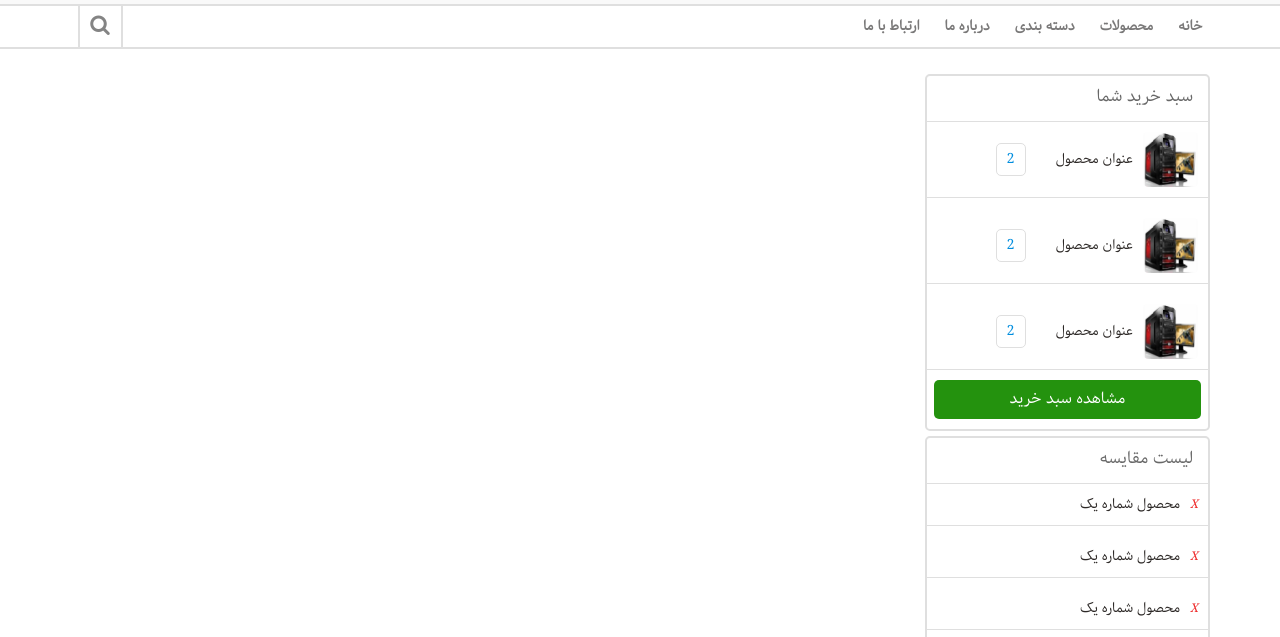
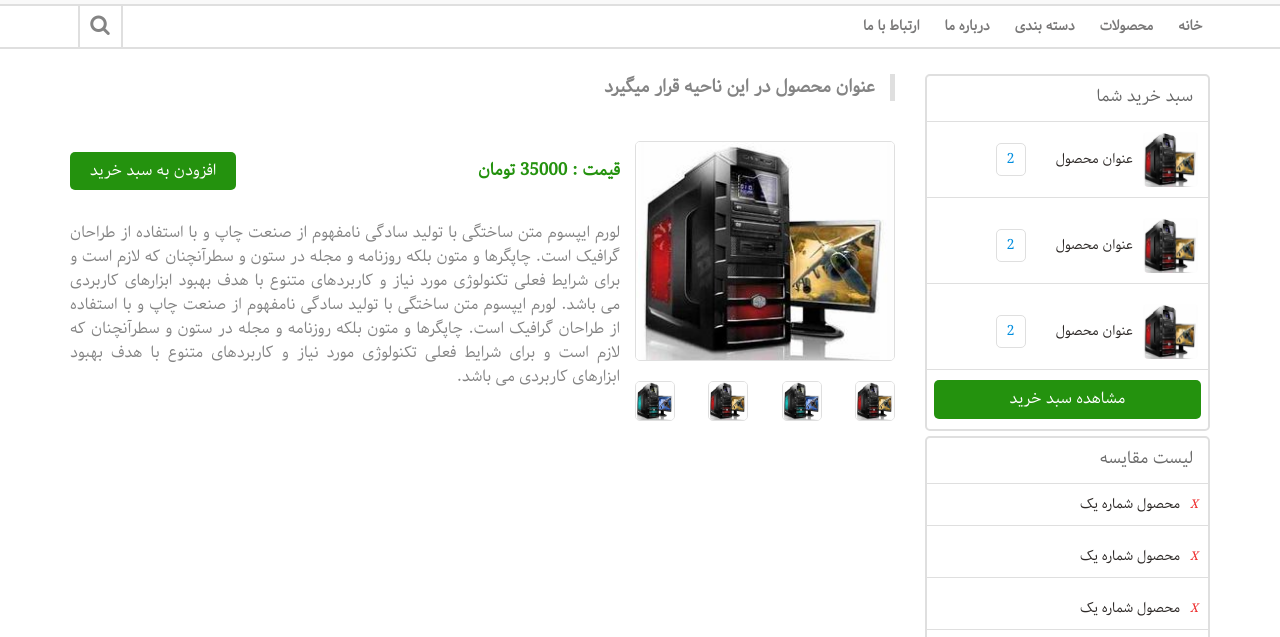
Before and after one commit to MehdiIlkhaniNasab/Advance-Store-Template-With-Bootstrap-v-5.2, a plain HTML site: page single-product.html in a window 1280 px wide. Shown: the part 154-791 px from the top of the page. Drawn offline with Linux system fonts and the light colour scheme; files whose address does not match are found by name.

Commit message:
update single-page prodcut section product details

```diff
--- a/css/pages/_single-product.css
+++ b/css/pages/_single-product.css
@@ -0,0 +1,88 @@
+.important-deatils {}
+
+.important-deatils .product-name {
+    font-size: 1.8rem;
+    color: var(--bs-gray-2);
+    font-weight: bold;
+    padding-right: 2rem;
+    position: relative;
+}
+
+.important-deatils .product-name::before {
+    content: '';
+    width: 0.5rem;
+    height: 100%;
+    position: absolute;
+    top: 0;
+    right: 0;
+    background-color: var(--bs-gray-1);
+}
+
+.important-deatils > div {
+    margin-top: 4rem;
+    display: flex;
+    justify-content: space-between;
+    text-align: justify;
+    gap: 1.5rem;
+    color: var(--bs-gray-2);
+}
+
+.important-deatils .product-img-box{
+    display: grid;
+    gap: 2rem;
+}
+
+.important-deatils .prodcut-main-img{
+    width: 26rem;
+    height: 22rem;
+    border: 1px solid var(--bs-gray-1);
+    border-radius: 5px;
+    overflow: hidden;
+
+}
+
+.important-deatils .prodcut-main-img img{
+    width: 100%;
+    height: 100%;
+    display: block;
+}
+
+.important-deatils .product-colors{
+    display: flex;
+    justify-content: space-between;
+    gap: 1rem;
+}
+
+.product-colors > div{
+    width: 4rem;
+    height: 4rem;
+    border: 1px solid var(--bs-gray-1);
+    border-radius: 5px;
+    overflow: hidden;
+    cursor: pointer;
+
+
+}
+
+.product-colors img{
+    width: 100%;
+    height: 100%;
+}
+
+
+.important-deatils .details {
+    display: grid;
+    gap: 2rem;
+}
+
+.important-deatils .details > div{
+    display: flex;
+    justify-content: space-between;
+    align-items: center;
+}
+
+.details .price-box{
+    color: var(--bs-green);
+    font-weight: bold;
+    font-size: 1.7rem;
+}
--- a/single-product.html
+++ b/single-product.html
@@ -303,7 +303,53 @@
 
                 <section class="main-content col-md-9 col-sm-8 px-0 ps-md-5">
                     <div class="main-content-wrapper">
+                        <div class="product-single">
+                            <div class="product-single-wrapper">
+                                <div class="important-deatils">
+                                    <p class="product-name">عنوان محصول در این ناحیه قرار میگیرد </p>
+                                    <div class="">
+                                        <div class="product-img-box">
+                                            <div class="prodcut-main-img">
+                                                <img src="images/1.jpg" alt="product main img">
+                                            </div>
+                                            <div class="product-colors">
+                                                <div class="">
+                                                    <img src="images/1.jpg" alt="">
+                                                </div>
+                                                <div class="">
+                                                    <img src="images/2.jpg" alt="">
+                                                </div>
+                                                <div class="">
+                                                    <img src="images/1.jpg" alt="">
+                                                </div>
+                                                <div class="">
+                                                    <img src="images/2.jpg" alt="">
+                                                </div>
+                                            </div>
+                                        </div>
+                                        <div class="details">
+                                            <div class="">
+                                                <p class="price-box my-0">
+                                                    <span>قیمت :</span>
+                                                    <span>35000</span>
+                                                    <span>تومان</span>
+                                                </p>
+                                                <button class="btn-custome btn-green">افزودن به سبد خرید</button>
+                                            </div>
+                                            <p class="">
+                                                لورم ایپسوم متن ساختگی با تولید سادگی نامفهوم از صنعت چاپ و با استفاده از طراحان گرافیک است. چاپگرها و متون بلکه روزنامه و مجله در ستون و سطرآنچنان که لازم است و برای شرایط فعلی تکنولوژی مورد نیاز و کاربردهای متنوع با هدف بهبود ابزارهای کاربردی می باشد. لورم ایپسوم متن ساختگی با تولید سادگی نامفهوم از صنعت چاپ و با استفاده از طراحان گرافیک است. چاپگرها و متون بلکه روزنامه و مجله در ستون و سطرآنچنان که لازم است و برای شرایط فعلی تکنولوژی مورد نیاز و کاربردهای متنوع با هدف بهبود ابزارهای کاربردی می باشد.
+                                            </p>
+                                        </div>
+                                    </div>
+                                </div>
+                                <div class="property-comments">
 
+                                </div>
+                                <div class="keywords">
+
+                                </div>
+                            </div>
+                        </div>
                     </div>
                 </section>
             </div>
```
